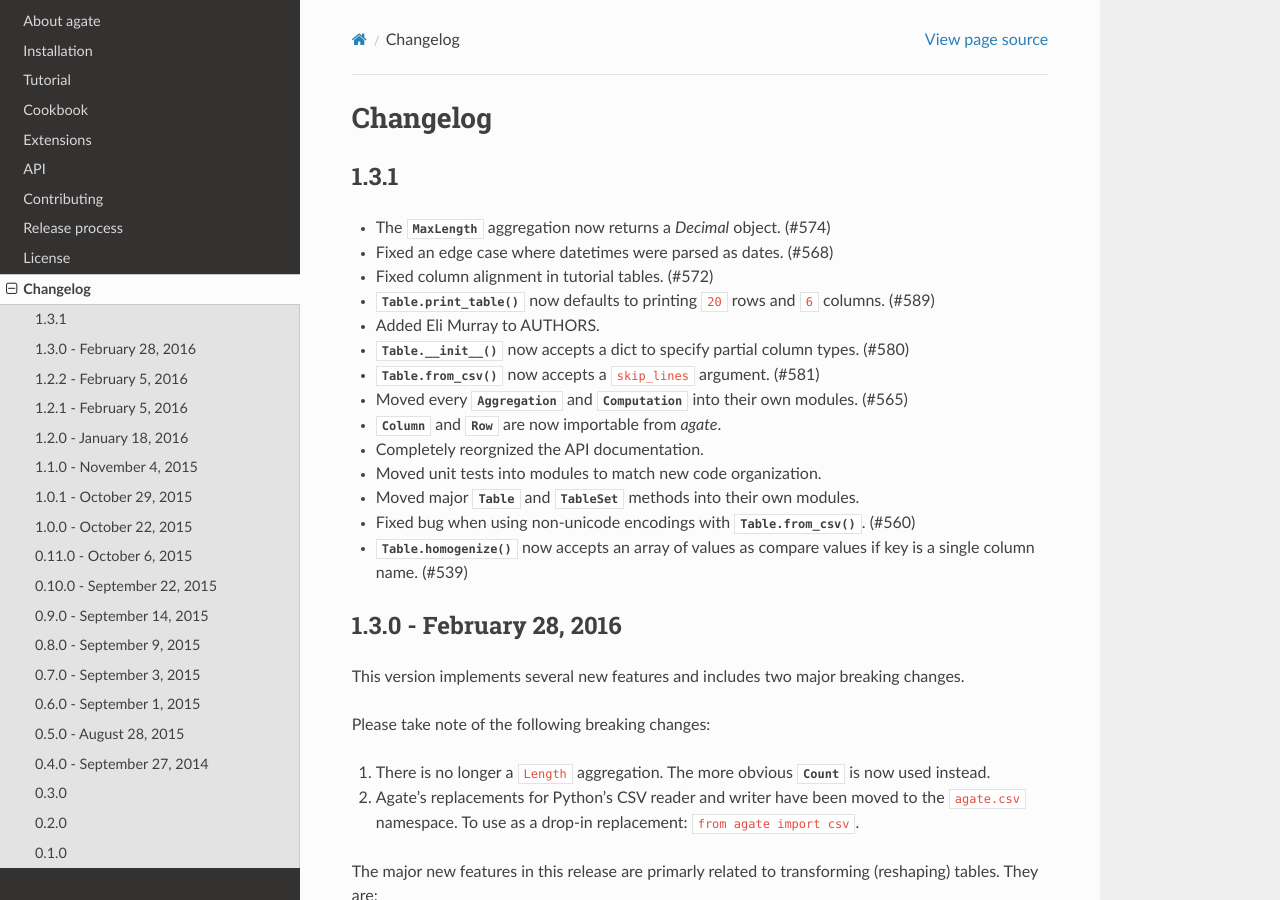
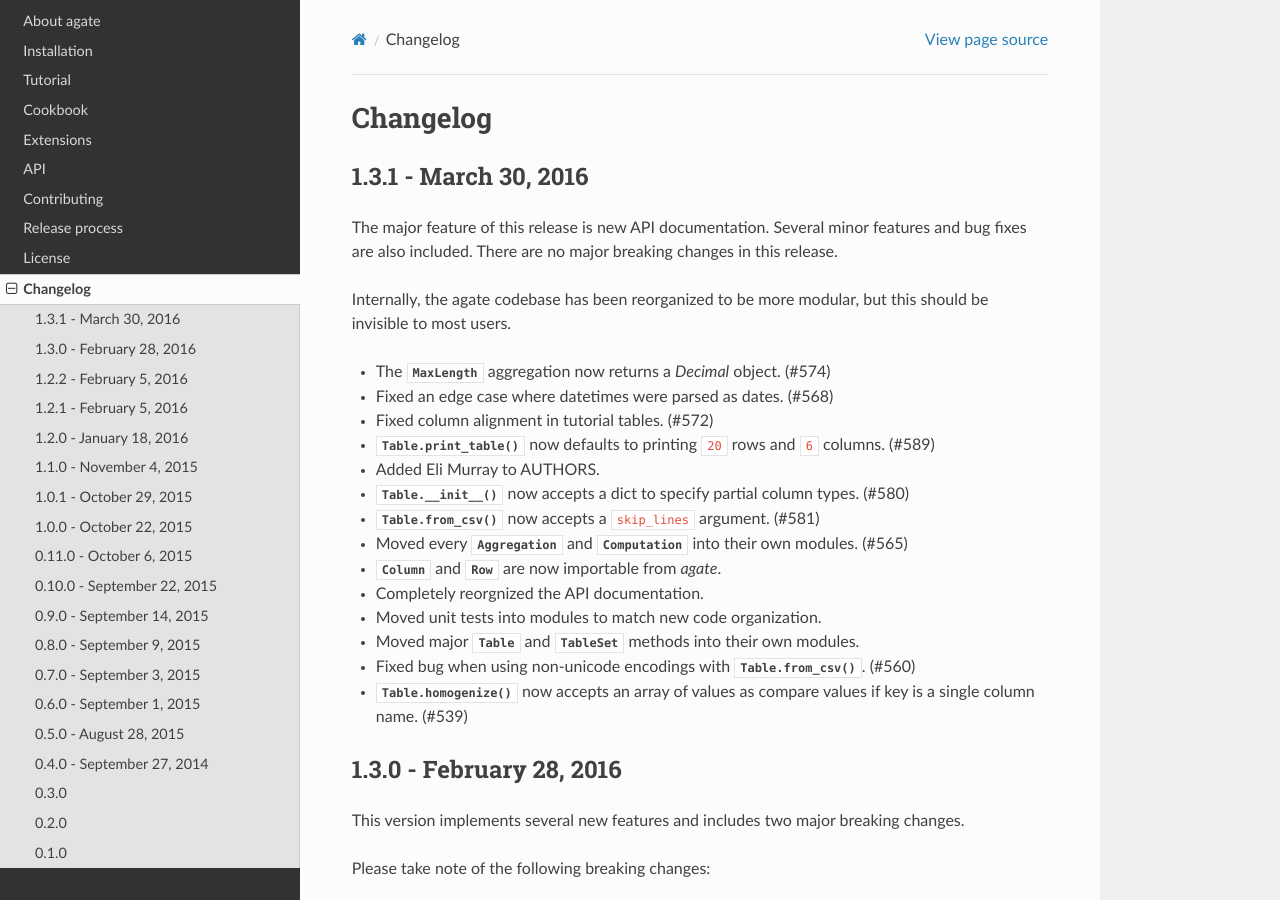
Before and after one commit to wireservice/agate, a Sphinx documentation site: the page built from docs/changelog.rst, in a window 1280 px wide and 900 px high. Built offline with Sphinx 7.4.7 and the Read the Docs theme 2.0.0, drawn with Linux system fonts in a browser that asks for light colours; pages that are not in the unit, such as notebooks, are missing from menus.

Commit message:
Update CHANGELOG.

```diff
--- a/CHANGELOG.rst
+++ b/CHANGELOG.rst
@@ -1,5 +1,9 @@
-1.3.1
------
+1.3.1 - March 30, 2016
+----------------------
+
+The major feature of this release is new API documentation. Several minor features and bug fixes are also included. There are no major breaking changes in this release.
+
+Internally, the agate codebase has been reorganized to be more modular, but this should be invisible to most users.
 
 * The :class:`.MaxLength` aggregation now returns a `Decimal` object. (#574)
 * Fixed an edge case where datetimes were parsed as dates. (#568)
--- a/docs/release_process.rst
+++ b/docs/release_process.rst
@@ -9,7 +9,7 @@
 3. Ensure any new modules have been added to setup.py's ``packages`` list.
 #. Ensure any new public interfaces have been added to the documentation.
 #. Make sure the example script still works: ``python example.py``.
-#. Ensure ``CHANGELOG.rst`` is up to date.
+#. Ensure ``CHANGELOG.rst`` is up to date. Add the release date and summary.
 #. Create a release tag: ``git tag -a x.y.z -m "x.y.z release."``
 #. Push tags upstream: ``git push --tags``
 #. If this is a major release, merge ``master`` into ``stable``: ``git checkout stable; git merge master; git push``
```
